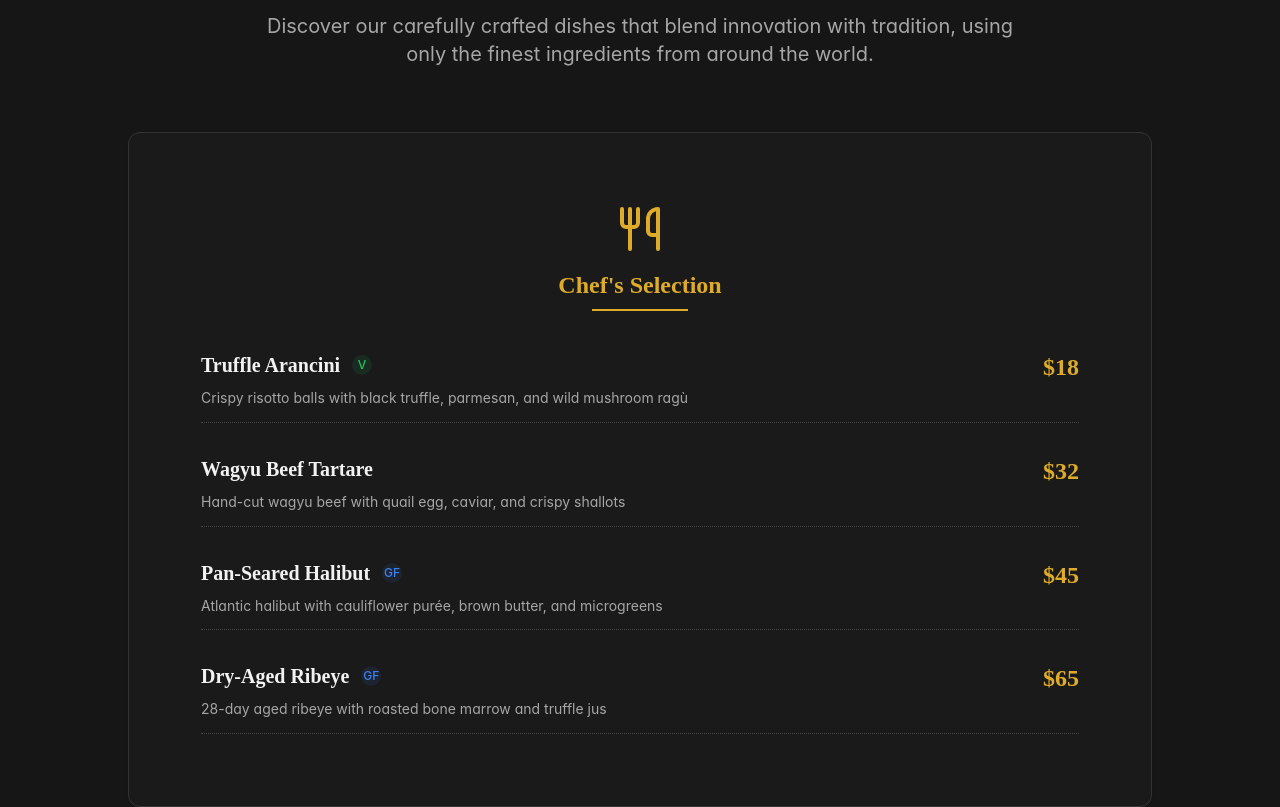
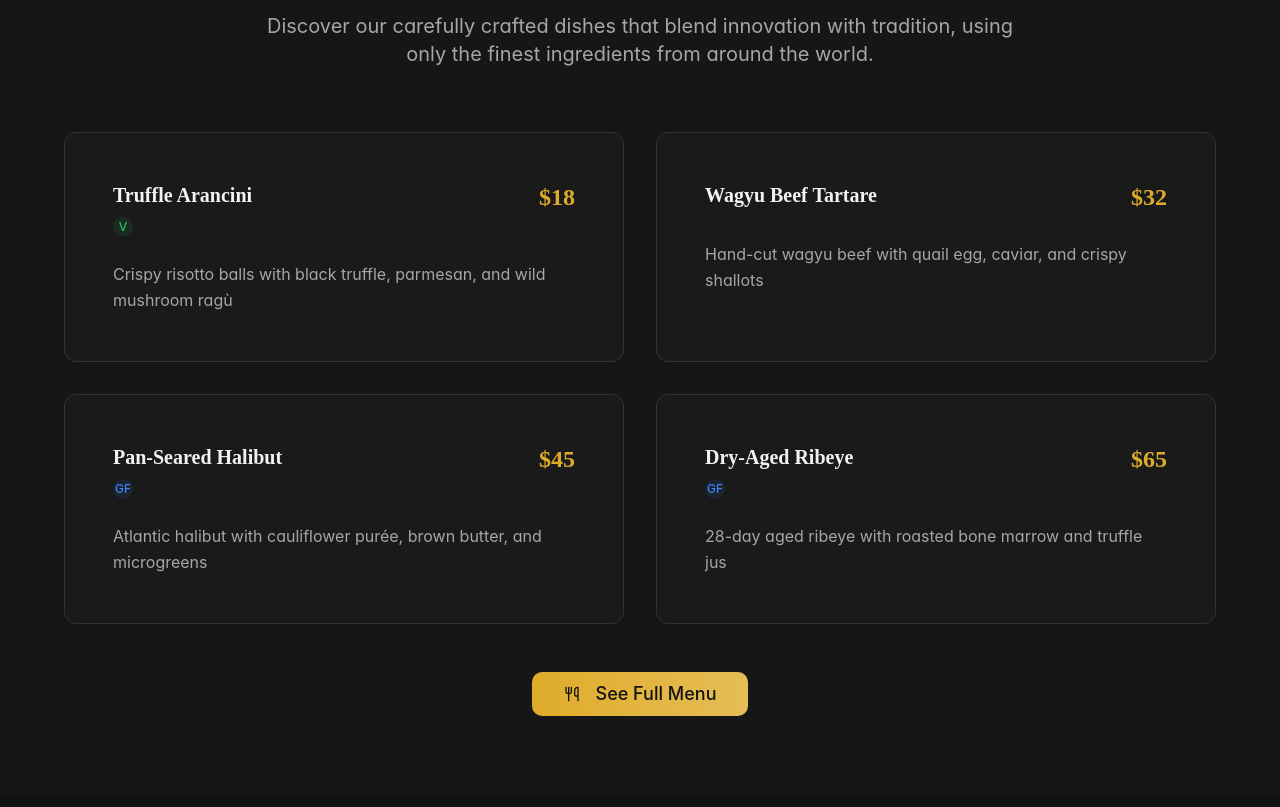
Before and after one commit to webquro4/cafedemo, a React (Vite) app: page / in a window 1280 px wide. Shown: the part 940-1747 px from the top of the page. Built offline with nearby package versions, Linux system fonts and the light colour scheme.

Commit message:
Refactor home page menu
Update the "Our Signature Menu" section on the home page to match the styling and layout of the main menu page.

```diff
--- a/src/pages/Index.tsx
+++ b/src/pages/Index.tsx
@@ -195,7 +195,7 @@ const Index = () => {
 
       {/* Menu Preview Section */}
       <section className="py-20 px-4 sm:px-6 lg:px-8 bg-muted/30">
-        <div className="max-w-5xl mx-auto">
+        <div className="max-w-6xl mx-auto">
           <motion.div
             initial={{ opacity: 0, y: 20 }}
             whileInView={{ opacity: 1, y: 0 }}
@@ -211,71 +211,74 @@ const Index = () => {
             </p>
           </motion.div>
 
-          {/* Menu Layout */}
+          {/* Menu Items Grid */}
           <motion.div
             initial={{ opacity: 0, y: 20 }}
             whileInView={{ opacity: 1, y: 0 }}
             viewport={{ once: true }}
-            className="mb-12"
+            className="grid grid-cols-1 md:grid-cols-2 gap-8 mb-12"
           >
-            <Card className="luxury-card overflow-hidden">
-              <CardContent className="p-8 md:p-12">
-                <div className="text-center mb-10">
-                  <Utensils className="w-12 h-12 text-gold mx-auto mb-4" />
-                  <h3 className="text-2xl font-playfair font-bold text-gold mb-2">Chef's Selection</h3>
-                  <div className="w-24 h-0.5 bg-gold mx-auto"></div>
-                </div>
-
-                <div className="space-y-8">
             {featuredMenuItems.map((item, index) => (
               <motion.div
                 key={item.id}
-                      initial={{ opacity: 0, x: -20 }}
-                      whileInView={{ opacity: 1, x: 0 }}
+                initial={{ opacity: 0, y: 20 }}
+                whileInView={{ opacity: 1, y: 0 }}
                 viewport={{ once: true }}
-                      transition={{ delay: index * 0.15 }}
-                      className="group"
+                transition={{ delay: index * 0.1 }}
               >
-                      <div className="flex items-start justify-between mb-3">
-                        <div className="flex-1 pr-4">
-                          <div className="flex items-center mb-2">
-                            <h4 className="text-xl font-playfair font-semibold group-hover:text-gold transition-colors">
+                <Card className="luxury-card h-full">
+                  <CardContent className="p-6">
+                    {item.image && (
+                      <div className="aspect-video bg-muted rounded-lg mb-4 overflow-hidden">
+                        <img
+                          src={item.image}
+                          alt={item.name}
+                          className="w-full h-full object-cover"
+                        />
+                      </div>
+                    )}
+
+                    <div className="space-y-4">
+                      <div className="flex justify-between items-start">
+                        <div className="flex-1">
+                          <h3 className="text-xl font-playfair font-semibold mb-2">
                             {item.name}
-                            </h4>
-                            <div className="flex items-center ml-3 space-x-1">
+                          </h3>
+                          <div className="flex items-center gap-2 mb-2">
                             {item.isVegetarian && (
+                              <div className="flex items-center text-green-500">
                                 <span className="w-5 h-5 bg-green-500/10 text-green-500 rounded-full flex items-center justify-center text-xs font-medium">
                                   V
                                 </span>
+                              </div>
                             )}
                             {item.isGlutenFree && (
+                              <div className="flex items-center text-blue-500">
                                 <span className="w-5 h-5 bg-blue-500/10 text-blue-500 rounded-full flex items-center justify-center text-xs font-medium">
                                   GF
                                 </span>
+                              </div>
                             )}
                             {item.isSpicy && (
+                              <div className="flex items-center text-red-500">
                                 <span className="text-red-500 text-sm">🌶️</span>
+                              </div>
                             )}
                           </div>
                         </div>
-                          <p className="text-muted-foreground leading-relaxed text-sm">
+                        <div className="text-2xl font-playfair font-bold text-gold ml-4">
+                          ${item.price}
+                        </div>
+                      </div>
+
+                      <p className="text-muted-foreground leading-relaxed">
                         {item.description}
                       </p>
                     </div>
-                        <div className="flex flex-col items-end ml-4">
-                          <span className="text-2xl font-playfair font-bold text-gold">
-                            ${item.price}
-                          </span>
-                        </div>
-                      </div>
-
-                      {/* Decorative dotted line */}
-                      <div className="border-b border-dotted border-muted-foreground/30 group-hover:border-gold/50 transition-colors"></div>
+                  </CardContent>
+                </Card>
               </motion.div>
             ))}
-                </div>
-              </CardContent>
-            </Card>
           </motion.div>
 
           <motion.div
```
Lines whose indentation alone changed are shown as unchanged.
